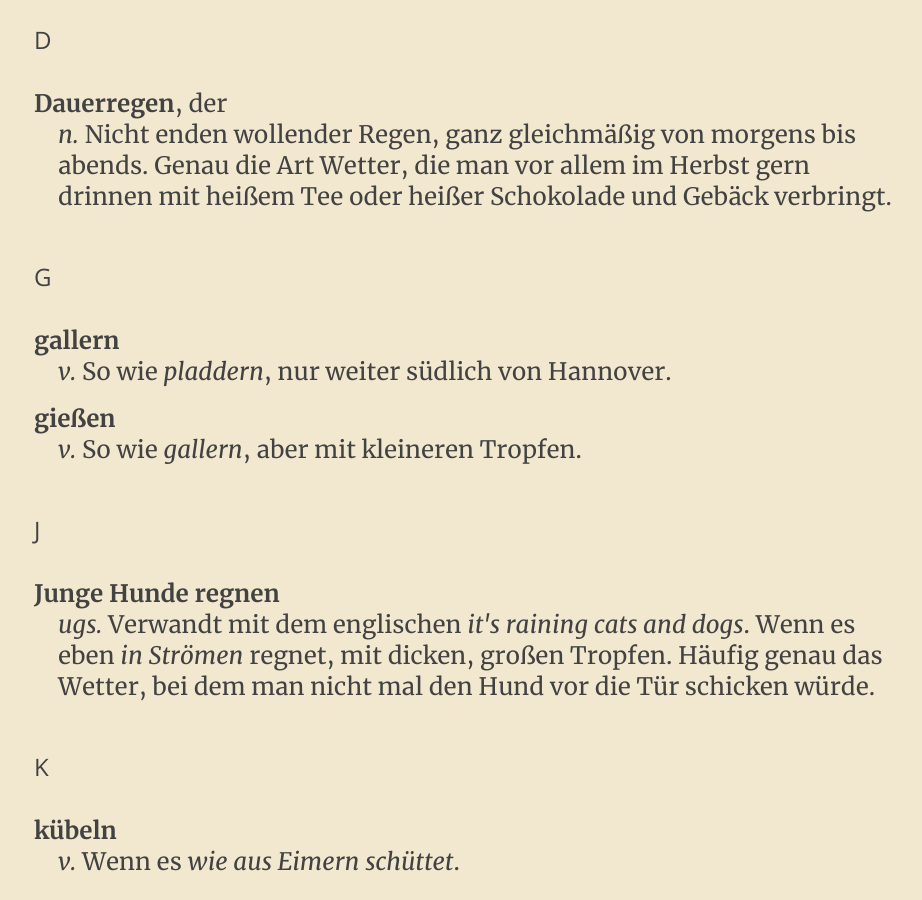
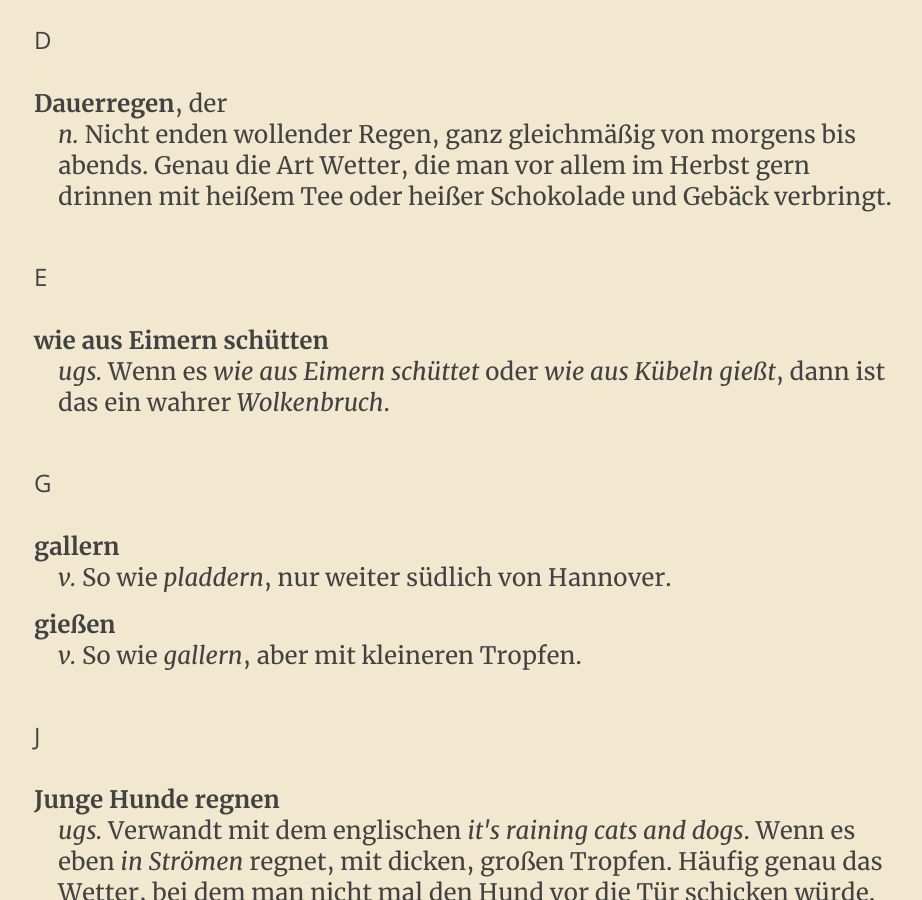
Before and after one commit to marc2o/marc2o.github.io, a Jekyll site: the page built from _posts/2015-09-16-50-Woerter-fuer-Regen.md, in a window 1280 px wide and 900 px high, scrolled down 3347 px. Shown: the whole window, without its empty margins (174-1096 px from the left). Built offline with Jekyll 4.4.1, drawn with Linux system fonts in a browser that asks for light colours; some of the changed text lies outside the part shown.

Commit message:
Update 2015-09-16-50-Woerter-fuer-Regen.md

```diff
--- a/_posts/2015-09-16-50-Woerter-fuer-Regen.md
+++ b/_posts/2015-09-16-50-Woerter-fuer-Regen.md
@@ -40,6 +40,14 @@ Dieses kurze Glossar zeigt doch unser sehr gestörtes Verhältnis zum Regen. Kei
 <dl>
     <dt><strong>Dauerregen</strong>, der</dt>
     <dd><em>n.</em> Nicht enden wollender Regen, ganz gleichmäßig von morgens bis abends. Genau die Art Wetter, die man vor allem im Herbst gern drinnen mit heißem Tee oder heißer Schokolade und Gebäck verbringt.</dd>
+</dl>
+
+
+### E
+
+<dl>
+    <dt><strong>wie aus Eimern schütten</strong></dt>
+    <dd><em>ugs.</em> Wenn es <em>wie aus Eimern schüttet</em> oder <em>wie aus Kübeln gießt</em>, dann ist das ein wahrer <em>Wolkenbruch</em>.</dd>
 </dl>
 
 
```
Also changed, not shown: other parts of _posts/2015-09-16-50-Woerter-fuer-Regen.md (+0 -3 lines).
